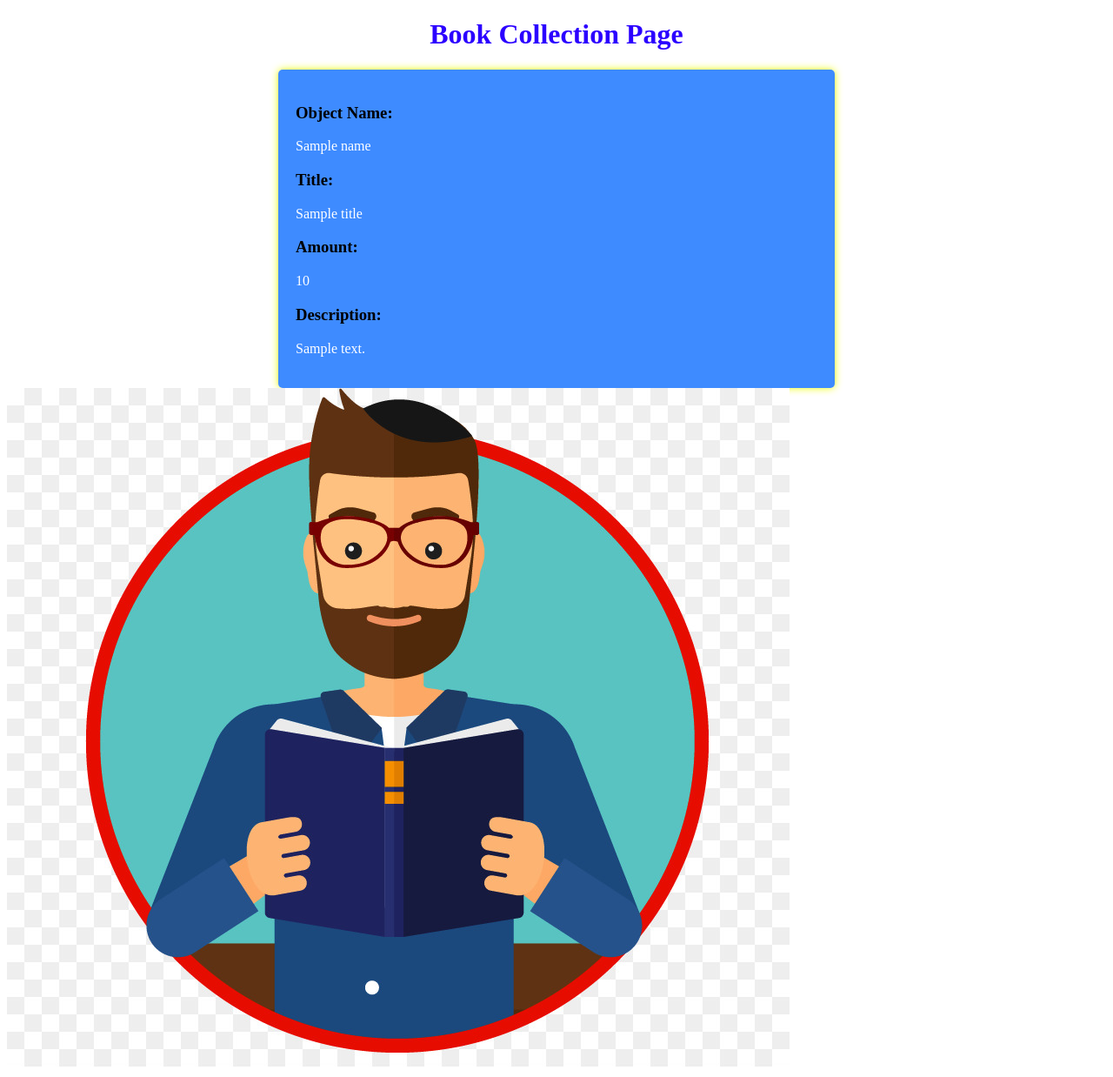
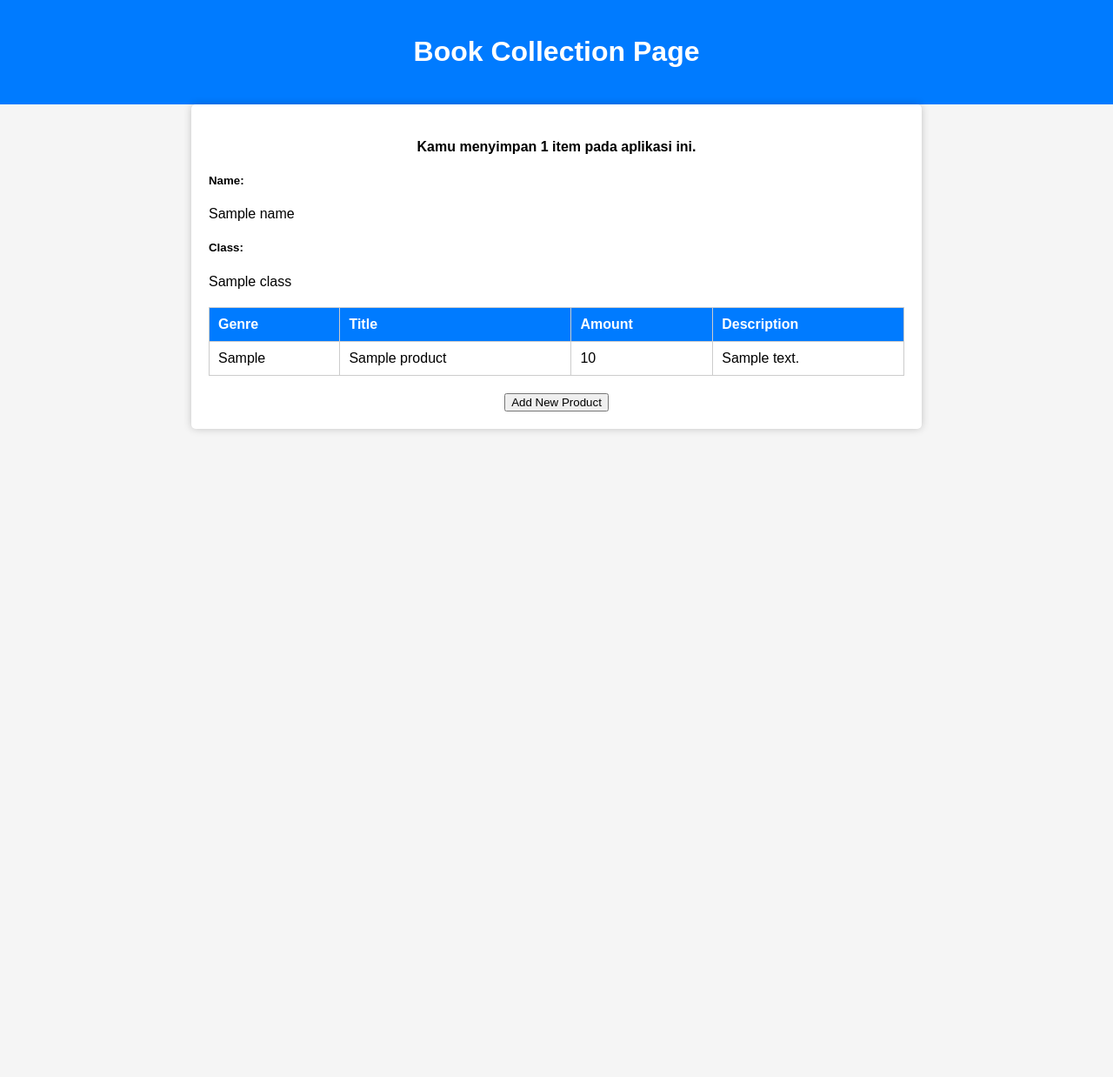
Before and after one commit to eryanda/Book-Collection, a Django app: template main/templates/main.html in a window 1280 px wide. Shown: the whole page at 87% size. After the commit the page ends 496 px from the top, so only its background shows below. Run offline with Django 4.2, Linux system fonts and the light colour scheme; tables that the repository leaves empty hold one stand-in row (values such as "Sample post"); the template is opened without the code that fills it: values that come from a table or form of the project are taken from there, most other values are stand-ins (such as "Sample title", 1, 10 or a date in 2020).

Commit message:
menyelesaikan checklist awal

```diff
--- a/BookCollection/settings.py
+++ b/BookCollection/settings.py
@@ -55,7 +55,7 @@ ROOT_URLCONF = 'BookCollection.urls'
 TEMPLATES = [
     {
         'BACKEND': 'django.template.backends.django.DjangoTemplates',
-        'DIRS': [],
+        'DIRS': [BASE_DIR / 'templates'],
         'APP_DIRS': True,
         'OPTIONS': {
             'context_processors': [
@@ -113,7 +113,7 @@ USE_I18N = True
 USE_TZ = True
 
 
-# Static files (CSS, JavaScript, Images)
+# Static files (CSS, JavaScript, Imteages)
 # https://docs.djangoproject.com/en/4.2/howto/static-files/
 
 STATIC_URL = 'static/'
--- a/BookCollection/urls.py
+++ b/BookCollection/urls.py
@@ -19,6 +19,6 @@ from django.urls import path
 from django.urls import path, include
 
 urlpatterns = [
+    path('', include('main.urls')),
     path('admin/', admin.site.urls),
-    path('main/', include('main.urls')),
 ]
--- a/main/models.py
+++ b/main/models.py
@@ -3,7 +3,7 @@ from django.db import models
 # Create your models here.
 
 class Product(models.Model):
-    name = models.CharField(max_length=255)
-    title = models.CharField(max_length=255, default="Title")
+    genre = models.CharField(max_length=255)
+    title = models.CharField(max_length=255)
     amount = models.IntegerField()
     description = models.TextField()
--- a/main/templates/main.html
+++ b/main/templates/main.html
@@ -4,26 +4,88 @@
     <meta charset="UTF-8">
     <meta name="viewport" content="width=device-width, initial-scale=1.0">
     <title>Book Collection Page</title>
+    <style>
+        body {
+            font-family: Arial, sans-serif;
+            background-color: #f5f5f5;
+            margin: 0;
+            padding: 0;
+        }
+        header {
+            background-color: #007bff;
+            color: #fff;
+            text-align: center;
+            padding: 20px 0;
+        }
+        .container {
+            max-width: 800px;
+            margin: 0 auto;
+            background-color: #fff;
+            border-radius: 5px;
+            box-shadow: 0 0 10px rgba(0, 0, 0, 0.2);
+            padding: 20px;
+        }
+        table {
+            width: 100%;
+            border-collapse: collapse;
+            margin-top: 20px;
+        }
+        table, th, td {
+            border: 1px solid #ccc;
+        }
+        th, td {
+            padding: 10px;
+            text-align: left;
+        }
+        th {
+            background-color: #007bff;
+            color: #fff;
+        }
+        .add-button {
+            text-align: center;
+            margin-top: 20px;
+        }
+        .info-message {
+            text-align: center;
+            font-weight: bold;
+            margin-top: 20px;
+        }
+    </style>
 </head>
 <body>
     <header>
-        <h1 style="text-align: center; color: rgb(43, 0, 255);">Book Collection Page</h1>
+        <h1>Book Collection Page</h1>
     </header>
-    <div style="max-width: 600px; margin: 0 auto; padding: 20px; background-color: #0066ffc1; border-radius: 5px; box-shadow: 0 0 10px rgb(238, 255, 0);">
-        <h3>Object Name:</h3>
-        <p style="color: rgb(255, 255, 255);">{{ name }}</p>
-        <h3>Title:</h3>
-        <p style="color: rgb(255, 255, 255);">{{ title }}</p>
-        <h3>Amount:</h3>
-        <p style="color: rgb(255, 255, 255);">{{ amount }}</p>
-        <h3>Description:</h3>
-        <p style="color: rgb(255, 255, 255);">{{ description }}</p>
+    <div class="container">
+        <div class="info-message">
+            Kamu menyimpan {{ products|length }} item pada aplikasi ini.
+        </div>
+        <h5>Name:</h5>
+        <p>{{name}}</p>
 
-        <!-- Menambahkan gambar -->
+        <h5>Class:</h5>
+        <p>{{class}}</p>
+        <table>
+            <tr>
+                <th>Genre</th>
+                <th>Title</th>
+                <th>Amount</th>
+                <th>Description</th>
+            </tr>
+            {% for product in products %}
+            <tr>
+                <td>{{ product.genre }}</td>
+                <td>{{ product.title }}</td>
+                <td>{{ product.amount }}</td>
+                <td>{{ product.description }}</td>
+            </tr>
+            {% endfor %}
+        </table>
+        <div class="add-button">
+            <a href="{% url 'main:create_product' %}">
+                <button>Add New Product</button>
+            </a>
+        </div>
     </div>
-    <div>
-        <img src="orang baca buku.jpg" alt="Deskripsi Gambar" style="max-width: 100%; height: auto;">
-    </div>
-
 </body>
 </html>
--- a/main/urls.py
+++ b/main/urls.py
@@ -1,8 +1,17 @@
 from django.urls import path
 from main.views import show_main
+from main.views import show_main, create_product
+from main.views import show_main, create_product, show_xml
+from main.views import show_main, create_product, show_xml, show_json
+from main.views import show_main, create_product, show_xml, show_json, show_xml_by_id, show_json_by_id
 
 app_name = 'main'
 
 urlpatterns = [
     path('', show_main, name='show_main'),
+    path('create_product', create_product, name='create_product'),
+    path('xml/', show_xml, name='show_xml'),
+    path('json/', show_json, name='show_json'),
+    path('xml/<int:id>/', show_xml_by_id, name='show_xml_by_id'),
+    path('json/<int:id>/', show_json_by_id, name='show_json_by_id'),
 ]
```
Also changed, not shown: main/forms.py (added, +7 -0 lines), main/templates/create_product.html (added, +19 -0 lines), main/views.py (+36 -4 lines), templates/base.html (added, +18 -0 lines), README.md, main/migrations/0003_alter_product_title.py (added), main/migrations/0004_rename_name_product_genre.py (added), main/templates/orang.jpg (renamed from main/templates/orang baca buku.jpg).
